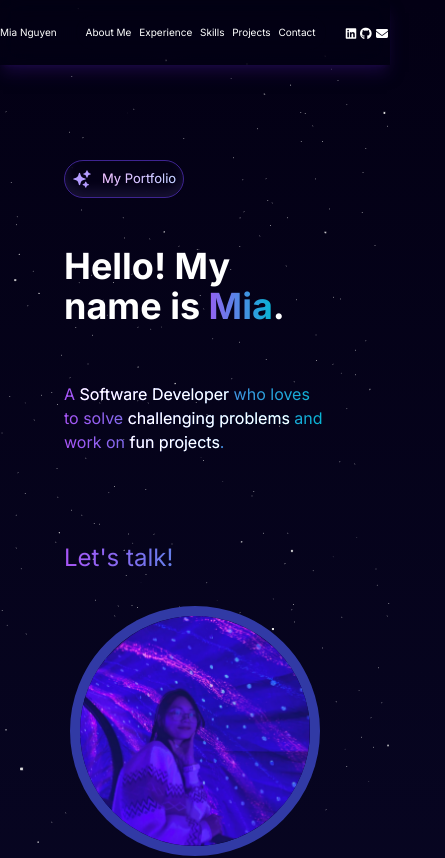
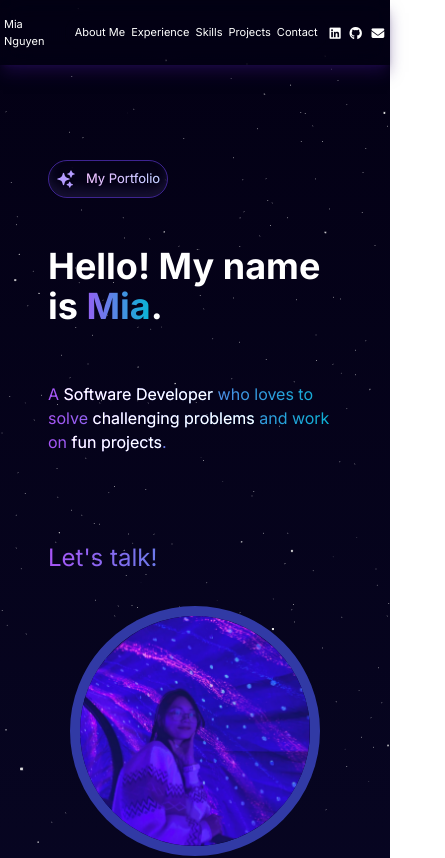
Before and after one commit to MiaN11579/Portfolio, a Next.js app: page / in a window 390 px wide. Shown: the top 858 px of the page, 445 px wide, since content can reach past the window. Built offline with nearby package versions, Linux system fonts and the light colour scheme; a web font is replaced by a local one.

Commit message:
Update mobile view 2

```diff
--- a/app/globals.css
+++ b/app/globals.css
@@ -67,6 +67,10 @@
 
 .scrollbar-hidden::-webkit-scrollbar {
   display: none;
+}
+
+.gap-1 {
+  gap: 0.4rem;
 }
 
 .page-padding {
@@ -212,7 +216,8 @@
   transform: scale(1);
   transition: transform 0.2s;
   height: auto;
-  width: 500px;
+  width: auto;
+  max-width: 500px;
 }
 
 .contact-input {
@@ -256,11 +261,11 @@
 
 @media screen and (max-width: 600px) {
   .page-padding {
-    padding-left: 4rem;
-    padding-right: 4rem;
+    padding-left: 3rem;
+    padding-right: 3rem;
   }
   .nav-button {
-    font-size: x-small;
+    font-size: 11px;
   }
   .avatar-wrapper {
     border-radius: 50%;
@@ -271,7 +276,7 @@
   }
   .fa-github, .fa-linkedin, .fa-envelope {
     color: #ffffff;
-    scale: 0.75;
+    scale: 0.8;
     transition: transform 0.4s ease-in-out;
   }
 }
--- a/components/main/Contact.tsx
+++ b/components/main/Contact.tsx
@@ -14,8 +14,8 @@ const Contact = () => {
     <div
       className='flex flex-col items-center justify-center page-padding z-40 pb-10' id='contact'
     >
-      <h1 className='text-[30px] md:text-[50px] font-semibold text-transparent bg-clip-text bg-gradient-to-r from-purple-500 to-cyan-500 py-20'>
-        Don&apos;t wait! Send me a message :)
+      <h1 className='text-[30px] md:text-[50px] font-semibold text-transparent bg-clip-text bg-gradient-to-r from-purple-500 to-cyan-500 py-20 text-center'>
+        Don&apos;t wait!<br></br>Send me a message :)
       </h1>
       <ContactForm />
     </div>
--- a/components/main/NavBar.tsx
+++ b/components/main/NavBar.tsx
@@ -4,14 +4,14 @@ import React from 'react'
 const NavBar = () => {
     return (
         <div className='w-full h-[65px] fixed overflow-hidden top-0 shadow-lg shadow-lg shadow-[#2A0E61]/50 bg-[#03001417] backdrop-blur-md z-50 md:px-10'>
-            <div className='w-full h-full flex flex-row items-center justify-between md:px-[10px]'>
+            <div className='w-full h-full flex flex-row items-center justify-between px-[4px] md:px-[10px]'>
                 <a href="#about-me" className='h-auto w-auto flex flex-row items-center'>
                     <span className='nav-button'>
                         Mia Nguyen
                     </span>
                 </a>
 
-                <div className='w-[250px] md:w-[500px] h-full flex flex-row items-center justify-between'>
+                <div className='w-[270px] md:w-[500px] h-full flex flex-row items-center justify-between'>
                     <div className='flex items-center justify-between w-full h-auto bg-[#0300145e] px-[10px] md:px-[20px] py-[10px] rounded-full text-gray-200'>
                         <a href="#about-me" className='cursor-pointer nav-button text-opacity-0'>About Me</a>
                         <a href="#experience" className='cursor-pointer nav-button'>Experience</a>
@@ -21,7 +21,7 @@ const NavBar = () => {
                     </div>
                 </div>
 
-                <div className='flex flex-row md:gap-5'>
+                <div className='flex flex-row gap-1 md:gap-5'>
                     <a href="https://www.linkedin.com/in/mia-n-880538174/" target="_blank"><i className="fa-brands fa-linkedin"></i></a>
                     <a href="https://github.com/MiaN11579" target="_blank"><i className="fa-brands fa-github"></i></a>
                     <a href="mailto:quynhnhu11579@gmail.com" target="_blank"><i className="fa-solid fa-envelope"></i></a>
--- a/components/main/Projects.tsx
+++ b/components/main/Projects.tsx
@@ -23,7 +23,7 @@ const Projects = () => {
                 variants={slideInFromTop(0.5)}
             >
 
-                <div className='h-full w-full flex flex-col md:flex-row gap-10 px-10 z-[30] items-center'>
+                <div className='h-full w-full flex flex-col md:flex-row gap-10 md:px-10 z-[30] items-center'>
                     <ProjectCard
                         link='https://www.youtube.com/watch?v=Sdq8twxePco'
                         github='https://github.com/david-dong828/COMP4300_Project'
@@ -46,7 +46,7 @@ const Projects = () => {
                         description="This website is made with Next.js, Tailwind CSS, and Framer Motion."
                     />
                 </div>
-                <div className='h-full w-full flex flex-col md:flex-row gap-10 px-10 py-10 z-[30] items-center'>
+                <div className='h-full w-full flex flex-col md:flex-row gap-10 md:px-10 py-10 z-[30] items-center'>
                     <ProjectCard
                         link='https://genrify-app.herokuapp.com/'
                         github='https://github.com/dchicasduena/genrify'
--- a/components/sub/ContactForm.tsx
+++ b/components/sub/ContactForm.tsx
@@ -55,7 +55,7 @@ function ContactForm({ }: Props) {
         animate={inView ? "visible" : "hidden"}
         variants={slideInFromBottom(0.25)}
         >
-        <form className="contact-form shadow-md rounded-md px-10 py-10 mb-20" onSubmit={handleSubmit}>
+        <form className="md:w-[500px] contact-form flex-wrap w-full shadow-md rounded-md px-10 py-10 mb-20" onSubmit={handleSubmit}>
             <div className="mb-4">
                 <label htmlFor="fullName" className="block text-gray-200 font-semibold mb-2">Full Name</label>
                 <input
```
